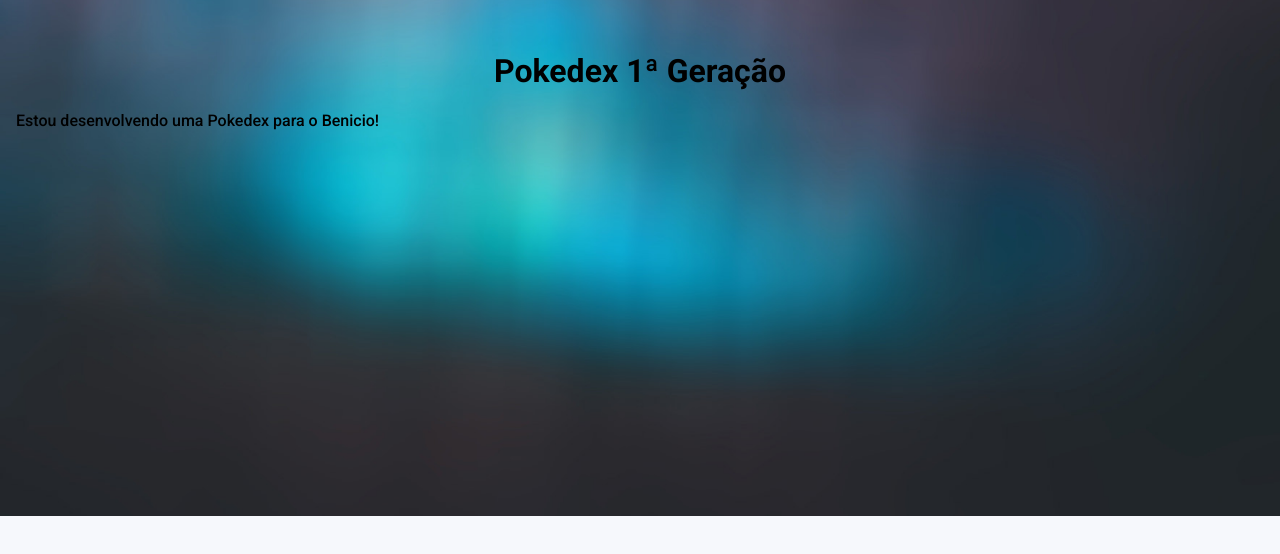
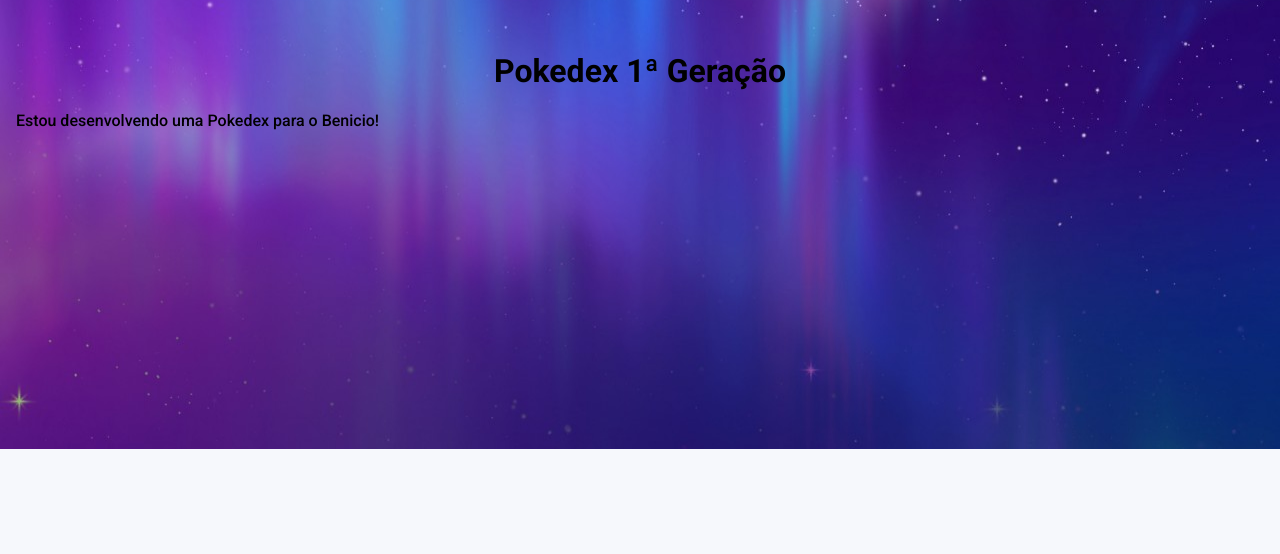
Before and after one commit to PedroFelippeVidinha/pokedex, a plain HTML site: page index.html in a window 1280 px wide. Drawn offline with nearby package versions, Linux system fonts and the light colour scheme; no server answers.

Commit message:
feat: new background

```diff
--- a/index.html
+++ b/index.html
@@ -19,11 +19,12 @@
     <link href="https://fonts.googleapis.com/css2?family=Roboto:wght@100;300;500;700&display=swap" rel="stylesheet">
 
     <!-- Nosso CSS -->
+    <link rel="stylesheet" href="assets/css/app.scss">
     <link rel="stylesheet" href="assets/css/global.css">
     <link rel="stylesheet" href="assets/css/pokedex.css">
 </head>
 
-<body style="background-image: url(assets/background.jpeg);
+<body style="background-image: url(assets/bg0.jpg);
       min-height: 100%; background-size: cover; background-repeat: no-repeat; background-position: center center;">
     <section class="content">
         <div id="generations">
```
Also changed, not shown: assets/bg0.jpg (added), assets/css/app.css (added).
